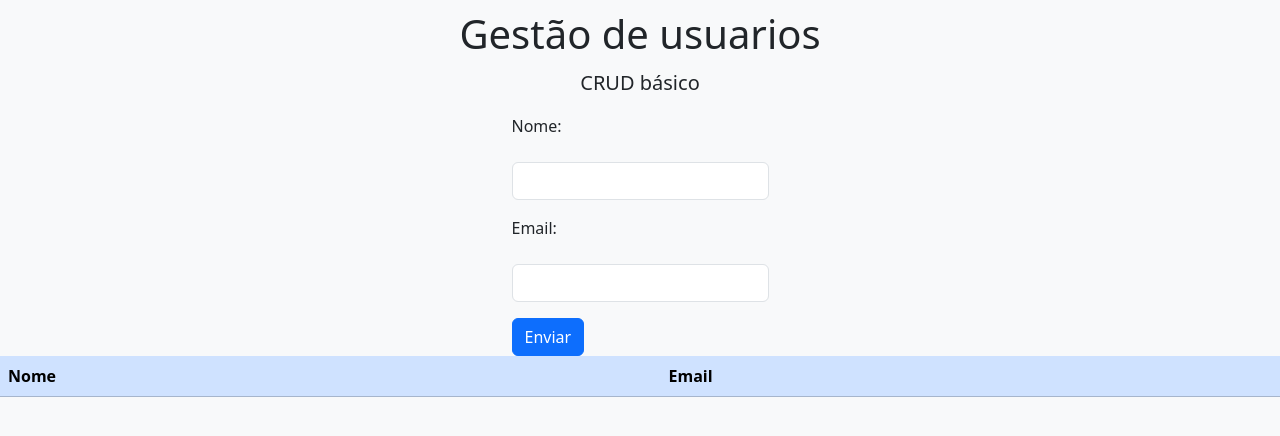
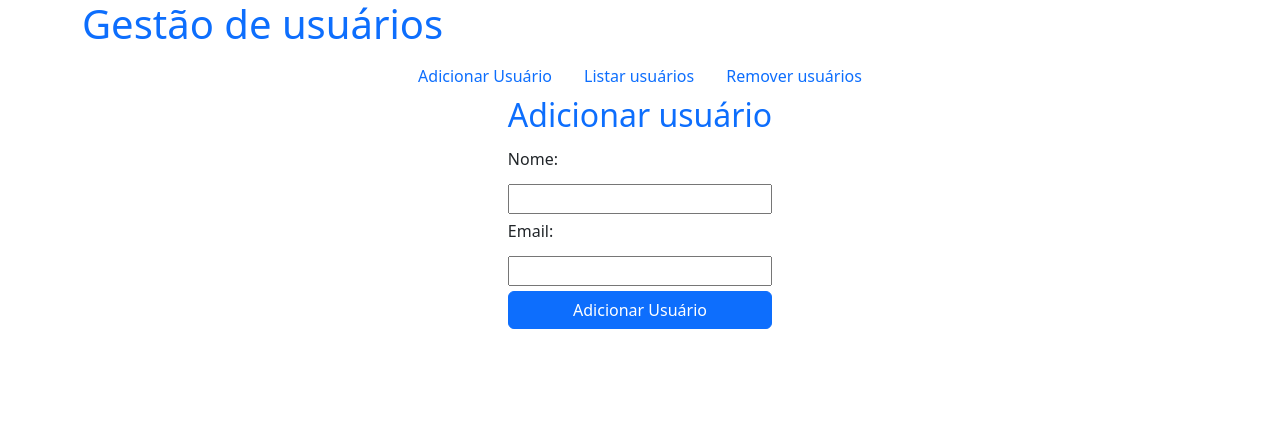
Before and after one commit to FelipeHoffmannV/Projeto_de_estudo_crud, a Flask app: page / in a window 1280 px wide. Shown: the top 436 px of the page. Run offline with Flask 3, Linux system fonts and the light colour scheme; lists and menus that the app fills with data are empty.

Commit message:
Try 2 ..

```diff
--- a/app.py
+++ b/app.py
@@ -1,36 +1,40 @@
-from flask import Flask, redirect, render_template, flash, request
+from flask import Flask, render_template, request
 
 app = Flask(__name__)
 
+user_id = 1
+usuarios = []
+'''Endpoit Index'''
+@app.route('/')
+def index_():
+    return render_template('index.html')
 
-users = []
-
-user_id = 1
-
-@app.route('/')
-def index():
-    return render_template("index.html")
-
+'''Endpoint add usuario'''
 @app.route('/add', methods=['POST'])
-def add_user():
+def add_user_():
     global user_id
     user = {}
     if request.method == 'POST':
         user['id'] = user_id
-        user['nome'] = request.form['nome']
+        user['nome'] = request.form['name']
         user['email'] = request.form['email']
-        users.append(user.copy())
+        usuarios.append(user.copy())
         user_id += 1
-    return render_template('index.html', users=users)
+    return render_template('listar.html', usuarios=usuarios)
+
+@app.route('/listar')
+def listar_():
+    return render_template('listar.html')
+
+@app.route('/del')
+def del_():
+    return render_template('delete.html')
 
 @app.route('/delete/<int:id>')
-def remove_user(id):
-    global users
-    users = [u for u in users if u['id'] != id]
-    return render_template('index.html', users=users)
+def delete_(id):
+    global usuarios
+    usuarios = [u for u in usuarios if u['id'] != id]
+    return render_template('delete.html', usuarios=usuarios)
 
-
-
-
-if __name__ == "__main__":
+if __name__ == '__main__':
     app.run(debug=True)
--- a/static/style.css
+++ b/static/style.css
@@ -1,24 +1,16 @@
-.main{
+.add_user{
     display: flex;
-    justify-items: center;
     justify-content: center;
+
 }
 
-h1{
-    margin: 10px;
+.add_user form{
+    display: flex;
+    flex-direction: column;
+    gap: 5px;
 }
-p{
-    position: relative;
+
+.user_list{
     display: flex;
     justify-content: center;
 }
-
-.add {
-    display: flex;
-    justify-content: center;
-}
-
-.remove {
-    display: flex;
-    justify-content: center;
-}
--- a/templates/base.html
+++ b/templates/base.html
@@ -0,0 +1,51 @@
+<!DOCTYPE html>
+<html lang="en">
+  <head>
+    <title>crud</title>
+    <!-- Required meta tags -->
+    <meta charset="utf-8" />
+    <meta
+      name="viewport"
+      content="width=device-width, initial-scale=1, shrink-to-fit=no"
+    />
+
+    <!-- Bootstrap CSS v5.2.1 -->
+    <link
+      href="https://cdn.jsdelivr.net/npm/bootstrap@5.3.2/dist/css/bootstrap.min.css"
+      rel="stylesheet"
+      integrity="sha384-T3c6CoIi6uLrA9TneNEoa7RxnatzjcDSCmG1MXxSR1GAsXEV/Dwwykc2MPK8M2HN"
+      crossorigin="anonymous"
+    />
+    <link rel="stylesheet" href="../static/style.css" />
+  </head>
+
+  <body>
+    <main class="container container-fluid">
+      <h1 class="text-primary">Gestão de usuários</h1>
+      <ul class="nav justify-content-center">
+        <li class="nav-item">
+          <a class="nav-link " href="/">Adicionar Usuário</a>
+        </li>
+        <li class="nav-item">
+          <a class="nav-link" href="/listar">Listar usuários</a>
+        </li>
+        <li class="nav-item">
+          <a class="nav-link" href="/del">Remover usuários</a>
+        </li>
+      </ul>
+    </main>
+    {% block content %}{% endblock %}
+
+    <script
+      src="https://cdn.jsdelivr.net/npm/@popperjs/core@2.11.8/dist/umd/popper.min.js"
+      integrity="sha384-I7E8VVD/ismYTF4hNIPjVp/Zjvgyol6VFvRkX/vR+Vc4jQkC+hVqc2pM8ODewa9r"
+      crossorigin="anonymous"
+    ></script>
+
+    <script
+      src="https://cdn.jsdelivr.net/npm/bootstrap@5.3.2/dist/js/bootstrap.min.js"
+      integrity="sha384-BBtl+eGJRgqQAUMxJ7pMwbEyER4l1g+O15P+16Ep7Q9Q+zqX6gSbd85u4mG4QzX+"
+      crossorigin="anonymous"
+    ></script>
+  </body>
+</html>
--- a/templates/index.html
+++ b/templates/index.html
@@ -1,76 +1,16 @@
-<!DOCTYPE html>
-<html lang="en">
-  <head>
-    <title>Estudo_crud</title>
-    <!-- Required meta tags -->
-    <meta charset="utf-8" />
-    <meta
-      name="viewport"
-      content="width=device-width, initial-scale=1, shrink-to-fit=no"
-    />
+{% extends 'base.html' %}
+{% block content %}
 
-    <!-- Bootstrap CSS v5.2.1 -->
-    <link
-      href="https://cdn.jsdelivr.net/npm/bootstrap@5.3.2/dist/css/bootstrap.min.css"
-      rel="stylesheet"
-      integrity="sha384-T3c6CoIi6uLrA9TneNEoa7RxnatzjcDSCmG1MXxSR1GAsXEV/Dwwykc2MPK8M2HN"
-      crossorigin="anonymous"
-    />
-    <link rel="stylesheet" href="../static/style.css" />
-  </head>
+<div class="add_user">
+  <form action="/add" method="post">
+    <h2 class="text-primary">Adicionar usuário</h2>
+    <label for="name" class="form-label">Nome:</label>
+    <input type="text" name="name" id="name" required>
+    <label for="email" class="form-label">Email:</label>
+    <input type="email" name="email" id="email" required>
+    <button type="submit" class="btn btn-primary">Adicionar Usuário</button>
+  </form>
+</div>
 
-  <body class="bg-light">
-    <main class="container main">
-      <h1>Gestão de usuarios</h1>
-    </main>
-    <p class="lead">CRUD básico</p>
-    <div class="add">
-      <form action="/add" method="post">
-        <label for="nome" class="form-label">Nome: </label>
-        <input type="text" class="mt-3 form-control" id="nome" name="nome" required />
-        <label for="email" class="mt-3 form-label">Email: </label>
-        <input name="email" type="email" class="mt-3 form-control" id="email" required />
-        <button type="submit" class="mt-3 btn btn-primary">Enviar</button>
-      </form>
-    </div>
-    </div>
 
-    <div class="show-users">
-      <div class="table-responsive">
-        <table class="table table-primary">
-          <thead>
-            <tr>
-              <th scope="col">Nome</th>
-              <th scope="col">Email</th>
-            </tr>
-          </thead>
-          <tbody>
-              <tbody>
-  {% for u in users %}
-    <tr>
-      <td>{{ u.nome }}</td>
-      <td>{{ u.email }}</td>
-      <td>
-        <a href="/delete/{{ u.id }}" class="btn btn-danger btn-sm">Excluir</a>
-      </td>
-    </tr>
-  {% endfor %}
-</tbody>
-          </tbody>
-        </table>
-      </div>
-    </div>
-
-    <script
-      src="https://cdn.jsdelivr.net/npm/@popperjs/core@2.11.8/dist/umd/popper.min.js"
-      integrity="sha384-I7E8VVD/ismYTF4hNIPjVp/Zjvgyol6VFvRkX/vR+Vc4jQkC+hVqc2pM8ODewa9r"
-      crossorigin="anonymous"
-    ></script>
-
-    <script
-      src="https://cdn.jsdelivr.net/npm/bootstrap@5.3.2/dist/js/bootstrap.min.js"
-      integrity="sha384-BBtl+eGJRgqQAUMxJ7pMwbEyER4l1g+O15P+16Ep7Q9Q+zqX6gSbd85u4mG4QzX+"
-      crossorigin="anonymous"
-    ></script>
-  </body>
-</html>
+{% endblock %}
```
Also changed, not shown: templates/delete.html (added, +26 -0 lines), templates/listar.html (added, +24 -0 lines).
